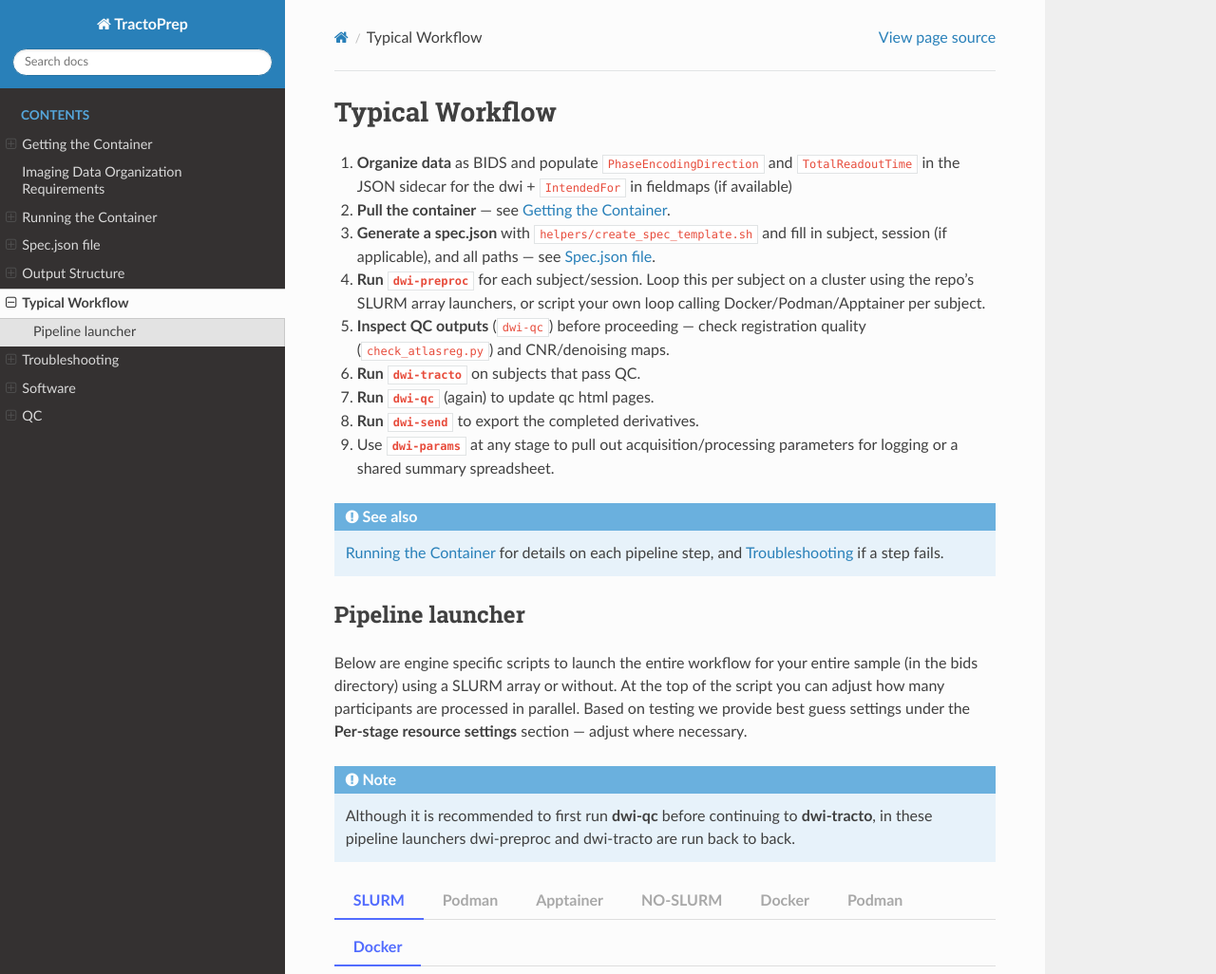
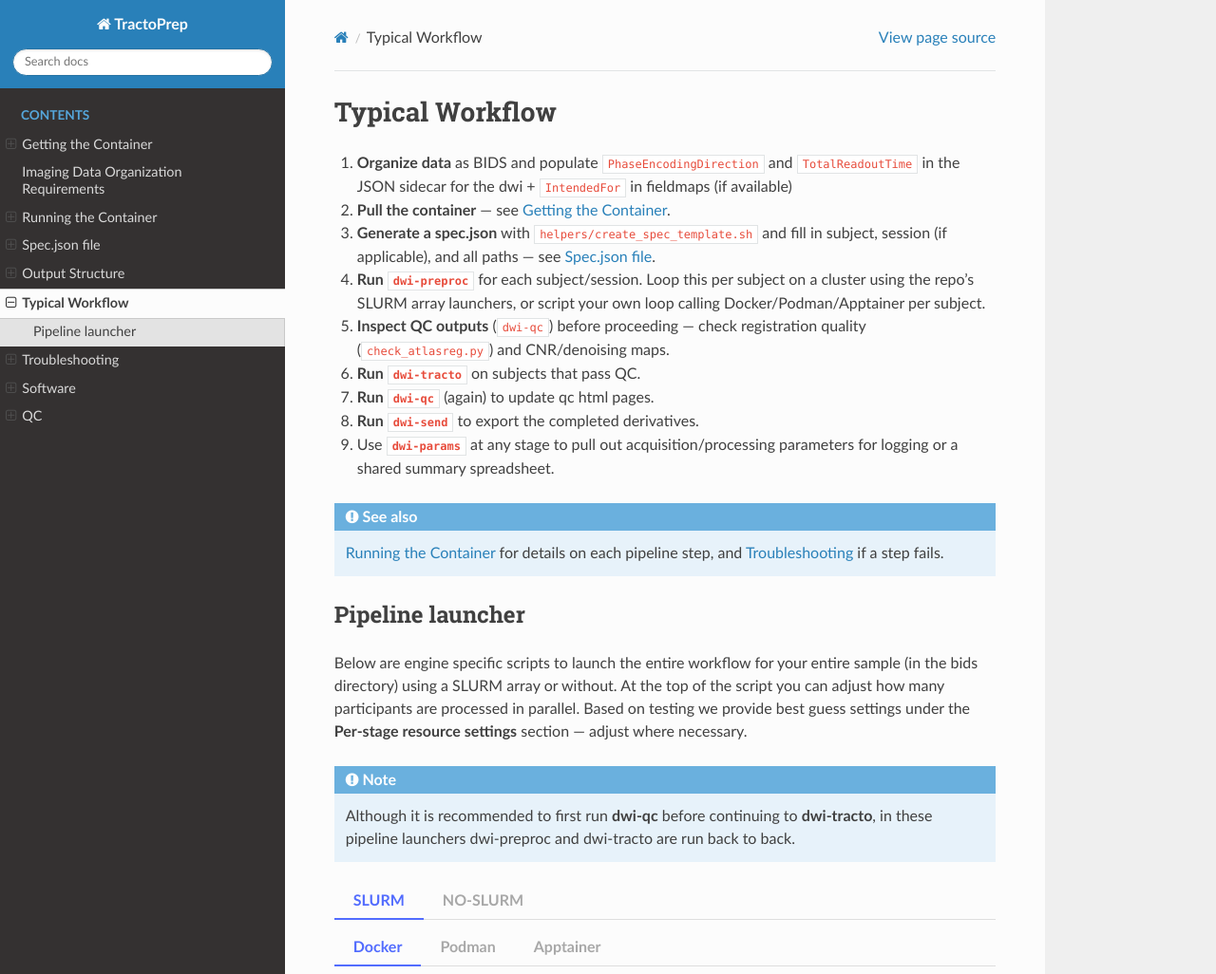
Before and after one commit to chrisvriend/dwi-tract4mega, a Sphinx documentation site: the page built from docs/source/workflow.md, in a window 1280 px wide and 1335 px high, cut to the strip 0-1026 px from the top of the window. Shown: the whole strip at 95% size. Built offline with Sphinx 7.4.7 and the Read the Docs theme 3.1.0, drawn with Linux system fonts in a browser that asks for light colours.

````diff
--- a/docs/source/workflow.md
+++ b/docs/source/workflow.md
@@ -33,62 +33,62 @@ Although it is recommended to first run **dwi-qc** before continuing to **dwi-tr
 in these pipeline launchers dwi-preproc and dwi-tracto are run back to back.
 ```
 
-::::{tab-set}
+:::::: {tab-set}
 
-:::{tab-item} SLURM
+::::: {tab-item} SLURM
 
-:::{tab-set}
+:::: {tab-set}
 
-:::{tab-item} Docker
+::: {tab-item} Docker
 ```{literalinclude} ../../dwi-00_launch_slurm_docker.sh
 :language: bash
 :linenos:
 ```
 :::
 
-:::{tab-item} Podman
+::: {tab-item} Podman
 ```{literalinclude} ../../dwi-00_launch_slurm_podman.sh
 :language: bash
 :linenos:
 ```
 :::
 
-:::{tab-item} Apptainer
+::: {tab-item} Apptainer
 ```{literalinclude} ../../dwi-00_launch_slurm_apptainer.sh
 :language: bash
 :linenos:
 ```
 :::
 
-:::
+::::
 
-:::
+:::::
 
-:::{tab-item} NO-SLURM
+::::: {tab-item} NO-SLURM
 
-:::{tab-set}
+:::: {tab-set}
 
-:::{tab-item} Apptainer
+::: {tab-item} Apptainer
 ```{literalinclude} ../../dwi-00_launch_noslurm.sh
 :language: bash
 :linenos:
 ```
 :::
 
-:::{tab-item} Docker
+::: {tab-item} Docker
 
 code here
 
 :::
 
-:::{tab-item} Podman
+::: {tab-item} Podman
 
 code here
 
 :::
 
-:::
+::::
 
-:::
+:::::
 
-::::
+::::::
````
